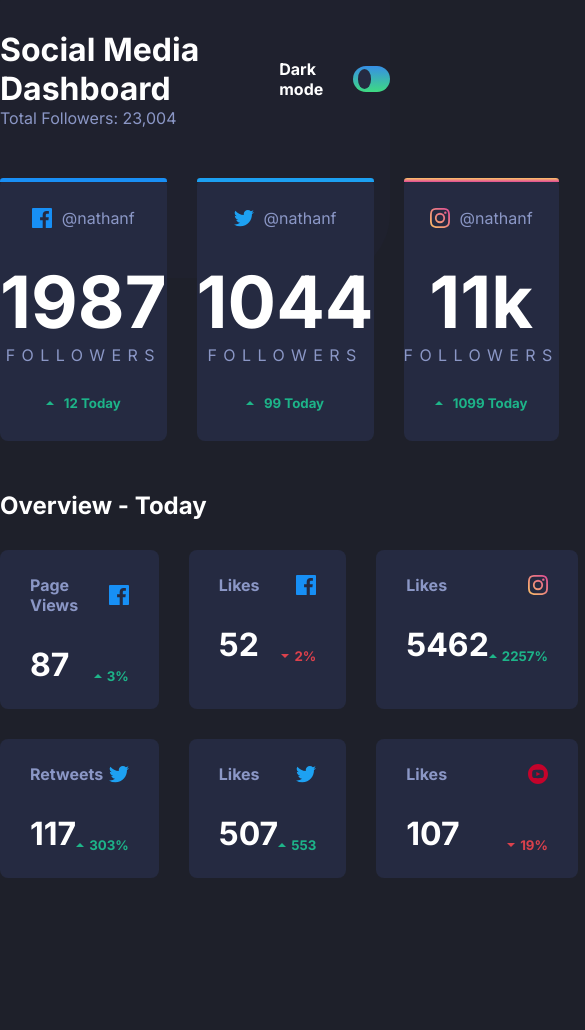
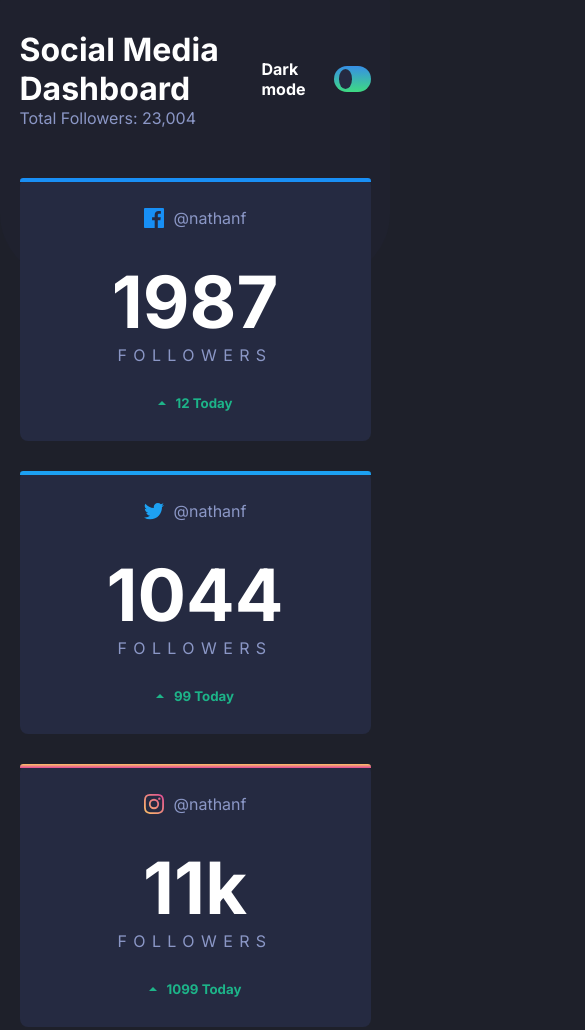
Before and after one commit to RafaelJesus22/social-media-dashboard, a plain HTML site: page index.html in a window 390 px wide. Shown: the top 1030 px of the page, 585 px wide, since content can reach past the window. Before the commit the page ends 878 px from the top, so only its background shows below. Drawn offline with Linux system fonts and the light colour scheme.

Commit message:
added media queries for the grid class

```diff
--- a/index.html
+++ b/index.html
@@ -31,7 +31,7 @@
         </div>
       </header>
 
-      <div class="social">
+      <div class="social grid">
 
         <div class="card d-card c-top">
           <div class="top-bar fb"></div>
@@ -101,7 +101,7 @@
 
       <h2 class="today-title primary-text dark-text">Overview - Today</h2>
 
-      <div class="today">
+      <div class="today grid">
 
         <div class="card d-card today-card">
           <div class="info-name">
--- a/styles/_todayCards.scss
+++ b/styles/_todayCards.scss
@@ -2,19 +2,10 @@
   margin: 50px 0 30px;
 }
 
-.today {
-  display: grid;
-  grid-template-columns: 1fr 1fr 1fr 1fr;
-  grid-gap: 30px;
-}
 
 .today-card {
   padding: 25px 30px;
   border-radius: .5rem;
-
-  & h2 {
-    grid-column: 1, 5;
-  }
 
   & .info-name {
     @include d-flex(center, space-between);
--- a/styles/_topCards.scss
+++ b/styles/_topCards.scss
@@ -1,8 +1,4 @@
 .social {
-  display: grid;
-  grid-template-columns: 1fr 1fr 1fr 1fr;
-  grid-gap: 30px;
-
   margin-top: 50px
 }
 
--- a/styles/styles.scss
+++ b/styles/styles.scss
@@ -6,7 +6,31 @@
 @import 'themes';
 
 .content {
+  width: 90%;
   max-width: 1440px;
   margin: 0 auto;
   padding-top: 30px;
 }
+
+.grid {
+  display: grid;
+  grid-template-columns: 1fr 1fr 1fr 1fr;
+  grid-gap: 30px;
+}
+
+@media (max-width: 900px) {
+  .grid {
+    grid-template-columns: 1fr 1fr;
+  }
+
+}
+
+@media (max-width: 600px) {
+  .content {
+    max-width: 375px;
+  }
+
+  .grid {
+    grid-template-columns: 1fr;
+  }
+}
```
Also changed, not shown: styles/styles.css, 1 other file.
